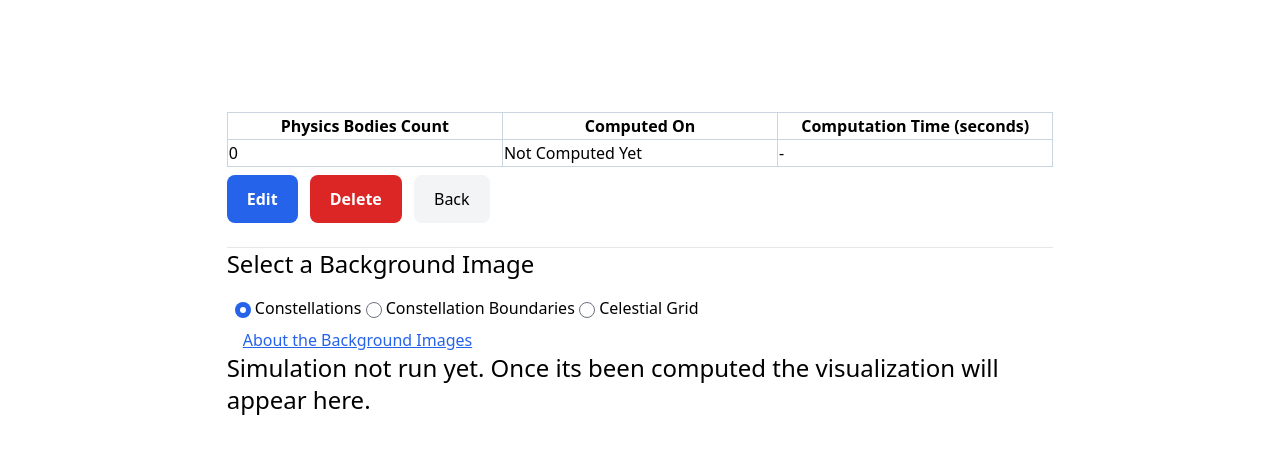
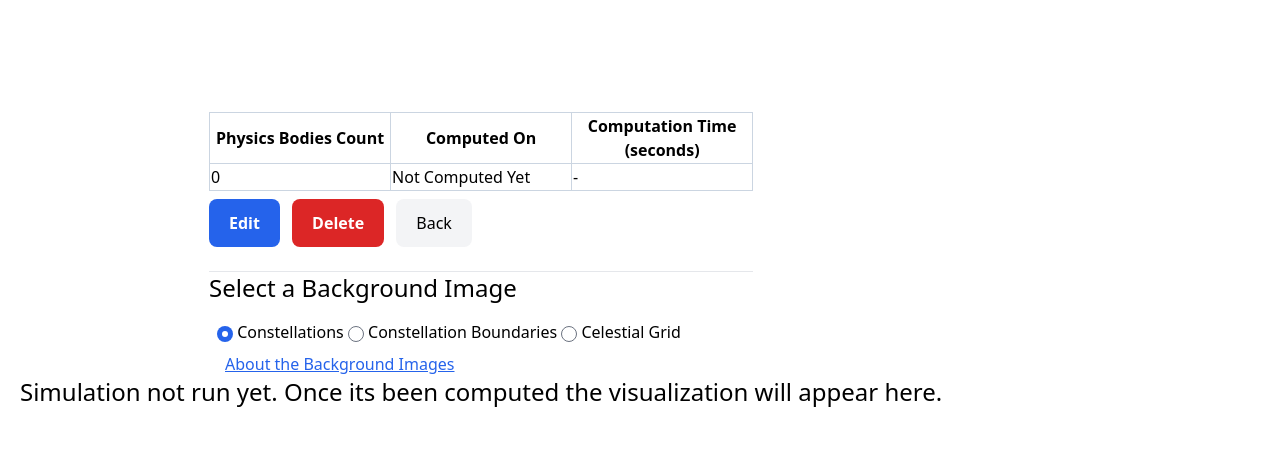
Before and after one commit to CountryRoadsTech/PhysicsSimulation, a Rails app: template app/views/simulations/show.html.erb in a window 1280 px wide. Shown: the top 454 px of the page. Run offline with Rails 7, Linux system fonts and the light colour scheme; the template is opened without the code that fills it, so the values that code supplies are empty; style sheets or scripts are compiled from the project's sources; parts of the project's set-up code (start-up, migrations or seed data) failed here and were passed over; some libraries are stand-ins or nearby versions.

Commit message:
Increase width of simulation render

```diff
--- a/app/views/simulations/show.html.erb
+++ b/app/views/simulations/show.html.erb
@@ -1,3 +1,4 @@
+<div class="">
   <div class="mx-auto md:w-2/3 w-full flex">
     <div class="mx-auto">
       <h1 class="text-4xl font-semibold"><%= @simulation.name %></h1>
@@ -53,6 +54,8 @@
       <% end %>
 
       <%= link_to 'About the Background Images', 'https://svs.gsfc.nasa.gov/4851', target: :_blank, class: 'text-blue-600 underline p-4' %>
+    </div>
+  </div>
 
   <% if @simulation.computed? %>
     <canvas id="simulation_canvas" class="m-2 h-96 max-h-screen"></canvas>
@@ -60,4 +63,3 @@
     <h3 class="text-2xl">Simulation not run yet. Once its been computed the visualization will appear here.</h3>
   <% end %>
 </div>
-</div>
```
Lines whose indentation alone changed are shown as unchanged.
